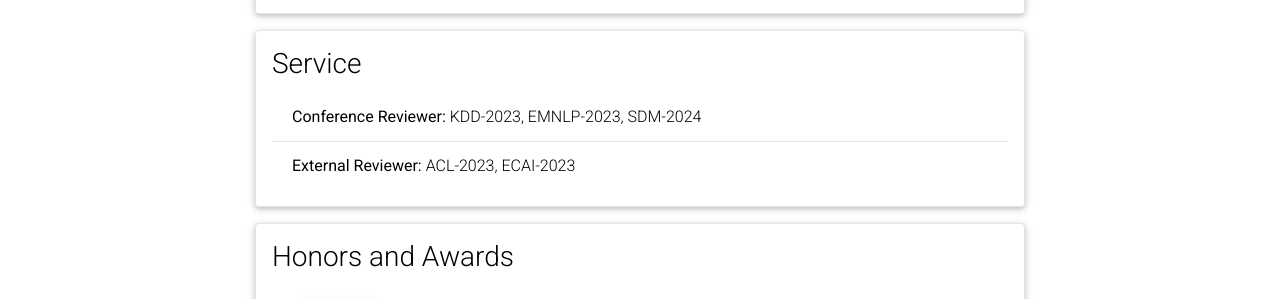
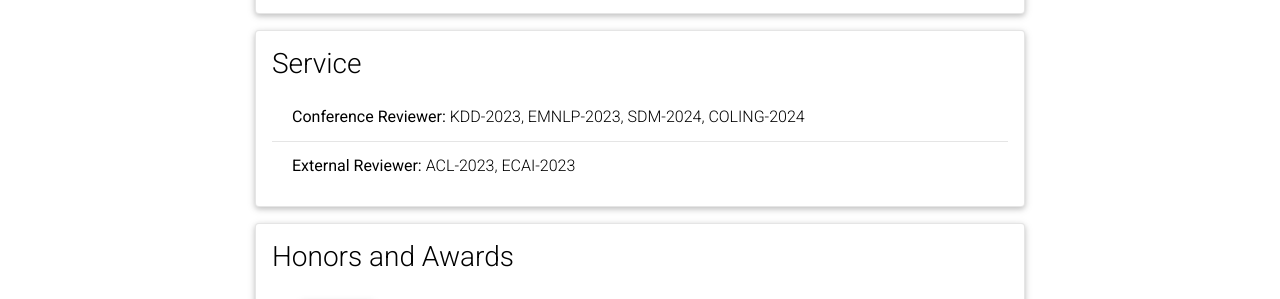
Before and after one commit to HaoyuanPeng/haoyuanpeng.github.io, a Jekyll site: the page built from _pages/cv.md, in a window 1280 px wide and 900 px high, scrolled down 2272 px. Shown: the part 153-452 px from the top of the window. Built offline with Jekyll 4.4.1, drawn with Linux system fonts in a browser that asks for light colours; comment, search, counter and statistics services are not loaded; a style sheet for code colours, icons or effects is not loaded.

Commit message:
更新CV

```diff
--- a/_data/cv.yml
+++ b/_data/cv.yml
@@ -69,7 +69,7 @@
 - title: Service
   type: list
   contents:
-    - <b>Conference Reviewer:</b> KDD-2023, EMNLP-2023, SDM-2024
+    - <b>Conference Reviewer:</b> KDD-2023, EMNLP-2023, SDM-2024, COLING-2024
     - <b>External Reviewer:</b> ACL-2023, ECAI-2023
 
 - title: Honors and Awards
```
